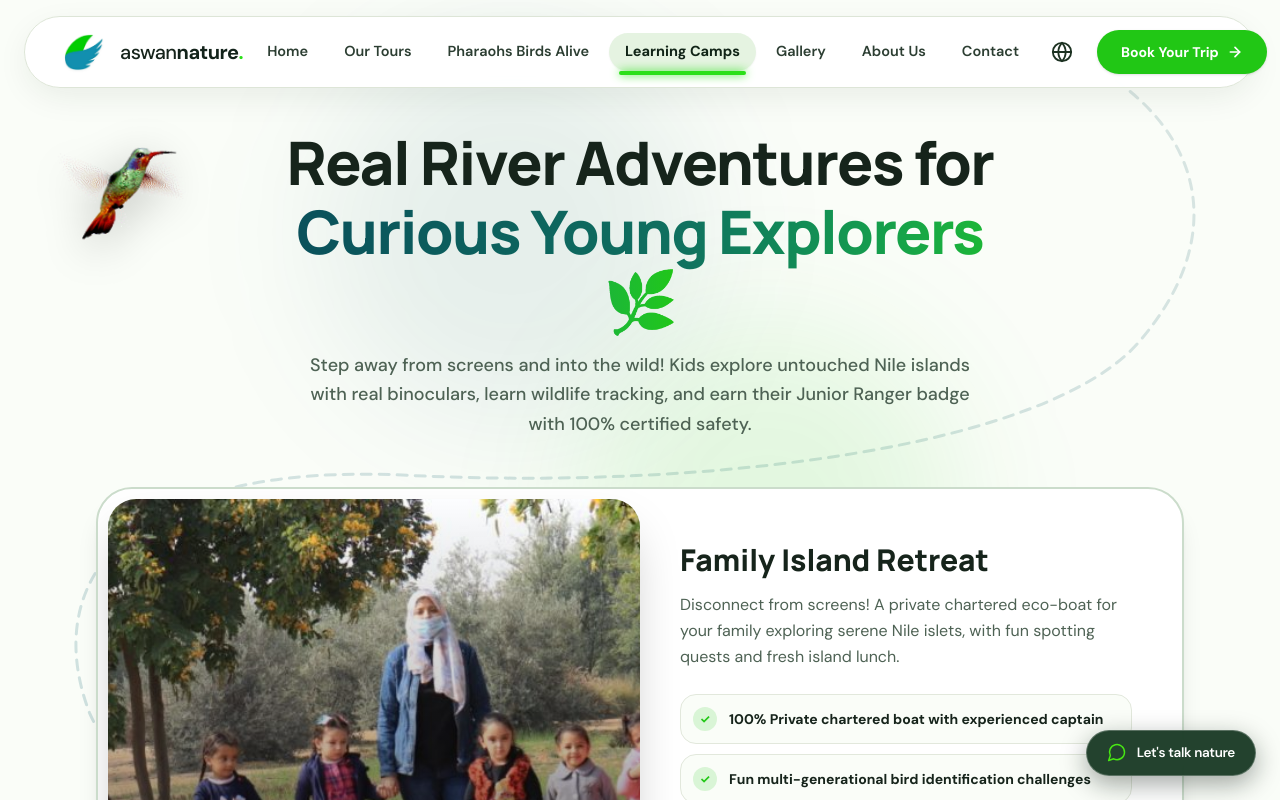
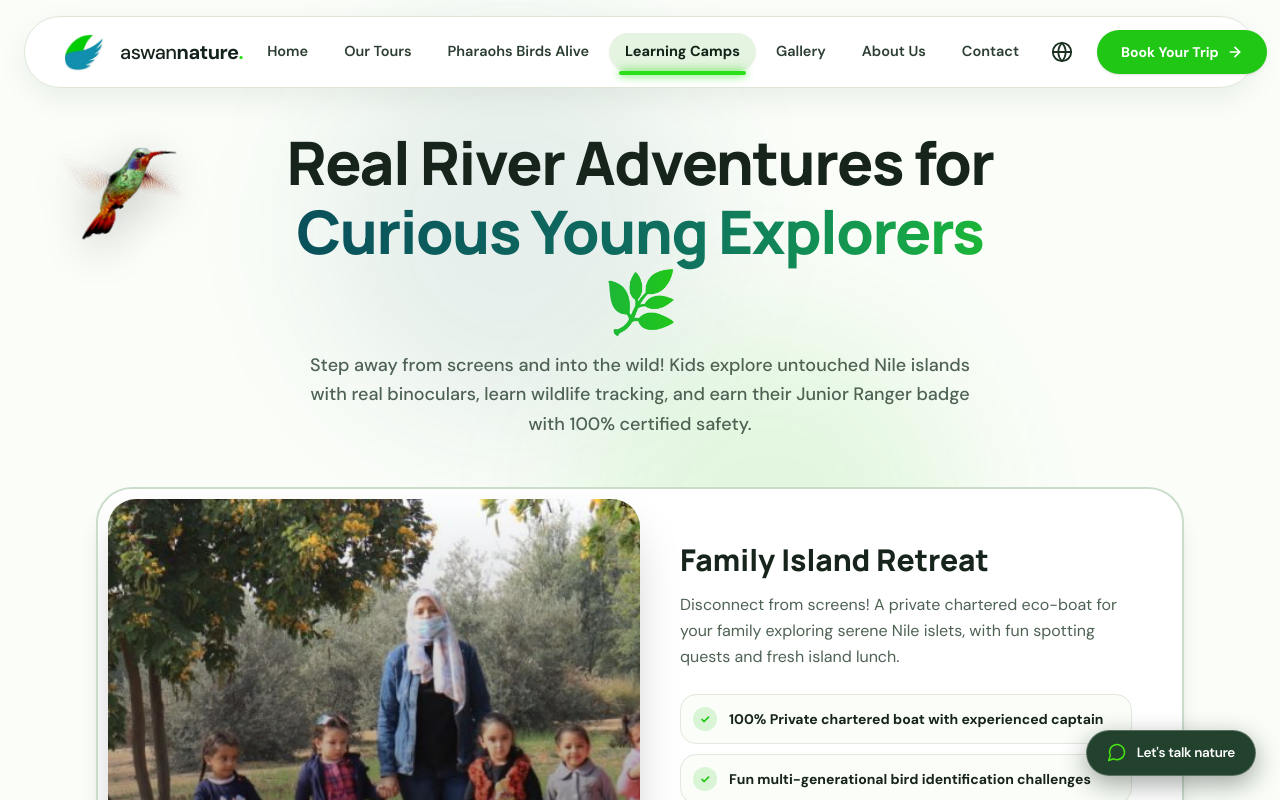
Before and after one commit to Islam-Shahat/Aswan-Nature, a React (Vite) app: page /camps in a window 1280 px wide. Shown: the top 800 px of the page. Built offline with nearby package versions, Linux system fonts and the light colour scheme; a web font is replaced by a local one.

Commit message:
refactor(camps): completely remove background spiral ribbon per user request

```diff
--- a/src/pages/LearningCampsPage.jsx
+++ b/src/pages/LearningCampsPage.jsx
@@ -1,4 +1,4 @@
-import React, { useState, useEffect, useRef } from 'react';
+import React, { useState, useEffect } from 'react';
 import { useOutletContext } from 'react-router-dom';
 import {
   Compass,
@@ -240,127 +240,8 @@ export const LearningCampsPage = () => {
   const currentCamp = camps[activeTab] || camps[0];
   const isAlternate = activeTab % 2 === 1;
 
-  // ============================================================
-  // SPIRAL RIVER RIBBON: Ultra-Smooth GPU Stream (Nile Blue)
-  // Starts strictly at 0% at the top, glides smoothly with lerp damping,
-  // and reaches 100% at the bottom of the section.
-  // ============================================================
-  const containerRef = useRef(null);
-  const activePathRef = useRef(null);
-  const haloPathRef = useRef(null);
-  const pathLengthRef = useRef(6670);
-
-  // Meandering spiral path coordinates starting gracefully AFTER the navbar (top-right, Y=95)
-  const ribbonD =
-    "M 860,95 C 940,180 960,320 890,460 C 820,600 560,660 320,640 C 100,620 30,780 70,960 C 120,1160 420,1240 740,1220 C 960,1200 990,1400 910,1560 C 800,1740 520,1780 280,1720 C 80,1660 20,1840 50,2000 C 90,2180 370,2260 700,2240 C 930,2220 970,2420 890,2580 C 800,2740 540,2800 300,2740 C 100,2700 40,2880 120,3000 C 200,3120 420,3170 500,3200";
-
-  // Measure path length and run butter-smooth Lerp scroll animation
-  useEffect(() => {
-    // 1. Measure real SVG path geometry
-    if (activePathRef.current) {
-      try {
-        const measured = activePathRef.current.getTotalLength();
-        if (measured && measured > 100) {
-          pathLengthRef.current = measured;
-        }
-      } catch (e) {
-        // Fallback to exact calculated bezier length
-        pathLengthRef.current = 6670;
-      }
-    }
-
-    const totalLen = pathLengthRef.current;
-    if (activePathRef.current) {
-      activePathRef.current.style.strokeDasharray = `${totalLen}px`;
-      activePathRef.current.style.strokeDashoffset = `${totalLen}px`;
-    }
-    if (haloPathRef.current) {
-      haloPathRef.current.style.strokeDasharray = `${totalLen}px`;
-      haloPathRef.current.style.strokeDashoffset = `${totalLen}px`;
-    }
-
-    // 2. Ultra-smooth Lerp Damping Engine
-    let currentProgress = 0;
-    let targetProgress = 0;
-    let rafId = null;
-
-    const renderLoop = () => {
-      const diff = targetProgress - currentProgress;
-      if (Math.abs(diff) > 0.0003) {
-        currentProgress += diff * 0.11; // 11% silky smooth damping per frame
-        const len = pathLengthRef.current;
-        const offset = Math.max(0, len * (1 - currentProgress));
-        if (activePathRef.current) {
-          activePathRef.current.style.strokeDashoffset = `${offset}px`;
-        }
-        if (haloPathRef.current) {
-          haloPathRef.current.style.strokeDashoffset = `${offset}px`;
-        }
-        rafId = requestAnimationFrame(renderLoop);
-      } else {
-        currentProgress = targetProgress;
-        const len = pathLengthRef.current;
-        const offset = Math.max(0, len * (1 - currentProgress));
-        if (activePathRef.current) {
-          activePathRef.current.style.strokeDashoffset = `${offset}px`;
-        }
-        if (haloPathRef.current) {
-          haloPathRef.current.style.strokeDashoffset = `${offset}px`;
-        }
-        rafId = null;
-      }
-    };
-
-    const handleScroll = () => {
-      if (!containerRef.current) return;
-      const rect = containerRef.current.getBoundingClientRect();
-      const winHeight = window.innerHeight;
-      const scrollY = window.scrollY || window.pageYOffset;
-      const docHeight = document.documentElement.scrollHeight;
-      const maxDocScroll = docHeight - winHeight;
-
-      if (scrollY <= 5) {
-        targetProgress = 0;
-      } else if (
-        rect.bottom <= winHeight + 120 ||
-        (maxDocScroll > 0 && scrollY >= maxDocScroll - 60)
-      ) {
-        // Reached the bottom of the camps section / above footer
-        targetProgress = 1;
-      } else {
-        const maxTravel = rect.height - winHeight - 120;
-        if (maxTravel > 0) {
-          const ratio = Math.min(1, Math.max(0, -rect.top / maxTravel));
-          // Eye-level sinusoidal lead keeping glowing tip naturally in view
-          targetProgress = Math.min(1, Math.max(0, ratio + 0.12 * Math.sin(ratio * Math.PI)));
-        } else {
-          targetProgress = 1;
-        }
-      }
-
-      if (!rafId) {
-        rafId = requestAnimationFrame(renderLoop);
-      }
-    };
-
-    window.addEventListener('scroll', handleScroll, { passive: true });
-    window.addEventListener('resize', handleScroll, { passive: true });
-    handleScroll();
-
-    return () => {
-      window.removeEventListener('scroll', handleScroll);
-      window.removeEventListener('resize', handleScroll);
-      if (rafId) {
-        cancelAnimationFrame(rafId);
-      }
-    };
-  }, []);
-
   return (
-    <div
-      ref={containerRef}
-      className="pt-26 sm:pt-32 pb-24 bg-[#FAFDF8] min-h-screen text-[#16241B] selection:bg-[#21c715] selection:text-white relative overflow-hidden"
-    >
+    <div className="pt-26 sm:pt-32 pb-24 bg-[#FAFDF8] min-h-screen text-[#16241B] selection:bg-[#21c715] selection:text-white relative overflow-hidden">
 
       {/* CSS Smooth Crossover Transitions */}
       <style>{`
@@ -381,94 +262,6 @@ export const LearningCampsPage = () => {
           }
         }
       `}</style>
-
-      {/* ============================================================ */}
-      {/* 0. INTERACTIVE BACKGROUND SPIRAL RIBBON (Pure Nile Blue Ribbon) */}
-      {/* ============================================================ */}
-      <div className="absolute inset-0 w-full h-full pointer-events-none select-none z-0 overflow-hidden">
-        <svg
-          viewBox="0 0 1000 3200"
-          preserveAspectRatio="none"
-          className="w-full h-full"
-        >
-          <defs>
-            {/* Base faint riverbed gradient in Nile Blue */}
-            <linearGradient id="spiral-base-grad" x1="0%" y1="0%" x2="0%" y2="100%">
-              <stop offset="0%" stopColor="#0a515b" stopOpacity="0.14" />
-              <stop offset="40%" stopColor="#0e6b79" stopOpacity="0.20" />
-              <stop offset="75%" stopColor="#149bb0" stopOpacity="0.18" />
-              <stop offset="100%" stopColor="#0a515b" stopOpacity="0.14" />
-            </linearGradient>
-
-            {/* Glowing luminous active stream gradient in Nile Blue */}
-            <linearGradient id="spiral-active-grad" x1="0%" y1="0%" x2="0%" y2="100%">
-              <stop offset="0%" stopColor="#0a515b" />
-              <stop offset="25%" stopColor="#0c6370" />
-              <stop offset="50%" stopColor="#0e7787" />
-              <stop offset="75%" stopColor="#129cb3" />
-              <stop offset="90%" stopColor="#1cb8d1" />
-              <stop offset="100%" stopColor="#5ee4f7" />
-            </linearGradient>
-
-            {/* Radiant glowing bloom filter */}
-            <filter id="ribbon-bloom" x="-30%" y="-30%" width="160%" height="160%">
-              <feGaussianBlur stdDeviation="6" result="blur" />
-              <feMerge>
-                <feMergeNode in="blur" />
-                <feMergeNode in="blur" />
-                <feMergeNode in="SourceGraphic" />
-              </feMerge>
-            </filter>
-          </defs>
-
-          {/* 1. Underlying Base Ribbon (Faint explorer guide trail in Nile Blue) */}
-          <path
-            d={ribbonD}
-            fill="none"
-            stroke="url(#spiral-base-grad)"
-            strokeWidth="3"
-            strokeDasharray="10 8"
-            strokeLinecap="round"
-            vectorEffect="non-scaling-stroke"
-          />
-
-          {/* 2. Outer Glowing Cyan Halo (Smooth RAF Damped) */}
-          <path
-            ref={haloPathRef}
-            d={ribbonD}
-            fill="none"
-            stroke="#1cb8d1"
-            strokeWidth="12"
-            strokeOpacity="0.32"
-            strokeLinecap="round"
-            strokeLinejoin="round"
-            vectorEffect="non-scaling-stroke"
-            filter="url(#ribbon-bloom)"
-            style={{
-              strokeDasharray: '6670px',
-              strokeDashoffset: '6670px',
-              willChange: 'stroke-dashoffset'
-            }}
-          />
-
-          {/* 3. Core Illuminated Nile Blue Ribbon (Pure Ribbon Stream) */}
-          <path
-            ref={activePathRef}
-            d={ribbonD}
-            fill="none"
-            stroke="url(#spiral-active-grad)"
-            strokeWidth="6"
-            strokeLinecap="round"
-            strokeLinejoin="round"
-            vectorEffect="non-scaling-stroke"
-            style={{
-              strokeDasharray: '6670px',
-              strokeDashoffset: '6670px',
-              willChange: 'stroke-dashoffset'
-            }}
-          />
-        </svg>
-      </div>
 
       {/* Ambient Nature Lights */}
       <div className="absolute top-10 left-1/4 w-96 h-96 rounded-full bg-[#0a515b]/8 blur-3xl pointer-events-none" />
```
